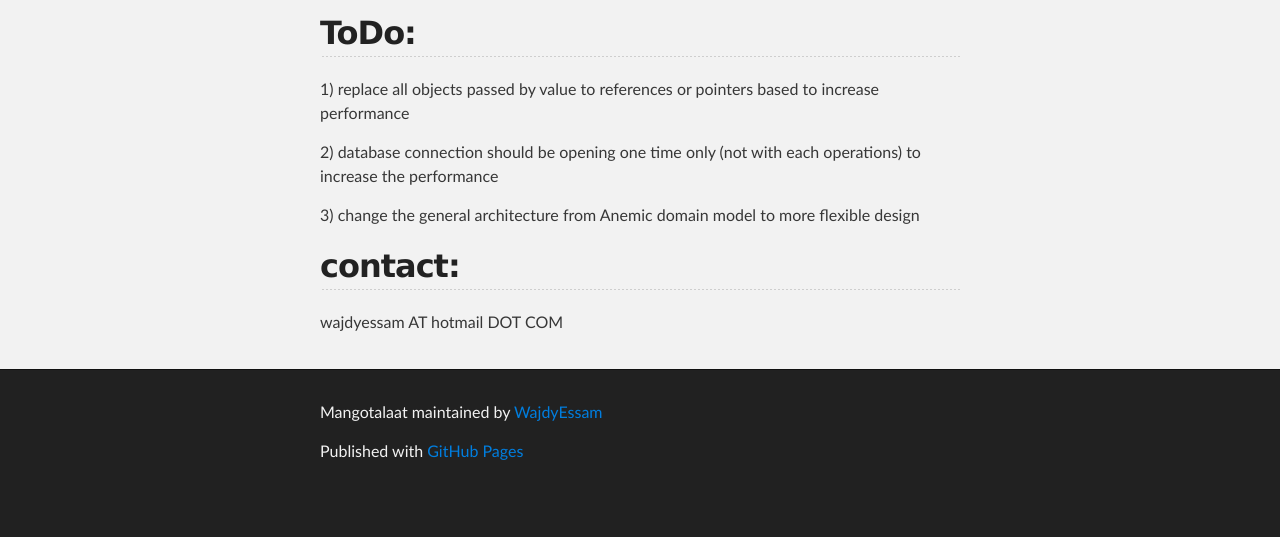
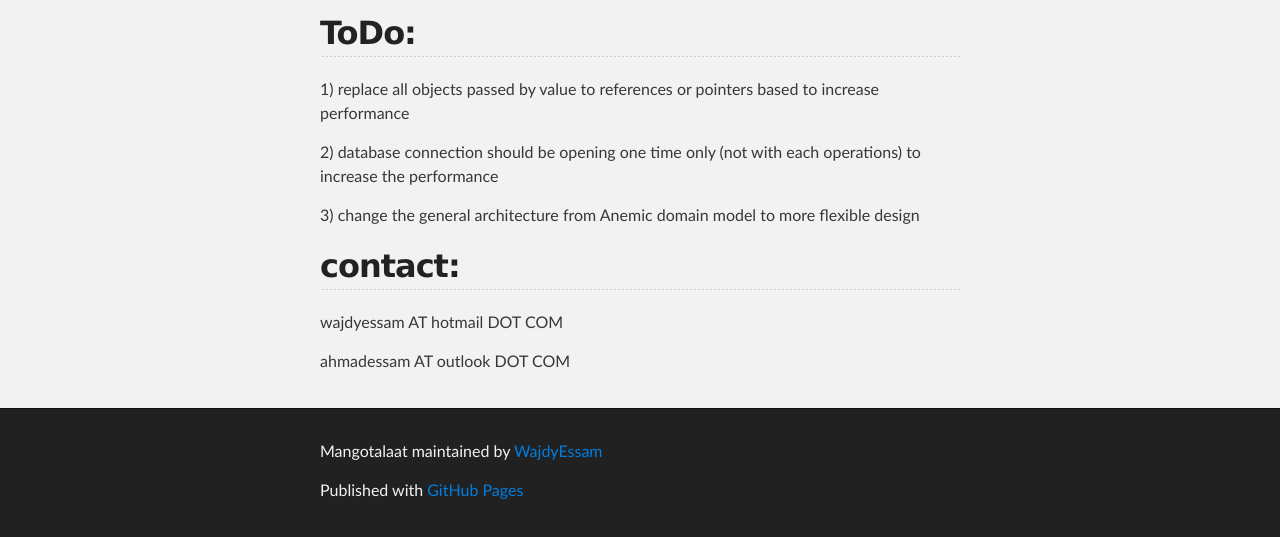
Before and after one commit to WajdyEssam/mangotalaat, a plain HTML site: page index.html in a window 1280 px wide. Shown: the part 3370-3907 px from the top of the page. Before the commit the page ends 3868 px from the top, so only its background shows below. Drawn offline with Linux system fonts and the light colour scheme.

Commit message:
Update index.html
add the other contributor email

```diff
--- a/index.html
+++ b/index.html
@@ -73,6 +73,9 @@
 <a name="contact" class="anchor" href="#contact"><span class="octicon octicon-link"></span></a>contact:</h2>
 
 <p>wajdyessam AT hotmail DOT COM</p>
+
+<p>ahmadessam AT outlook DOT COM</p>
+
       </section>
     </div>
 
```
